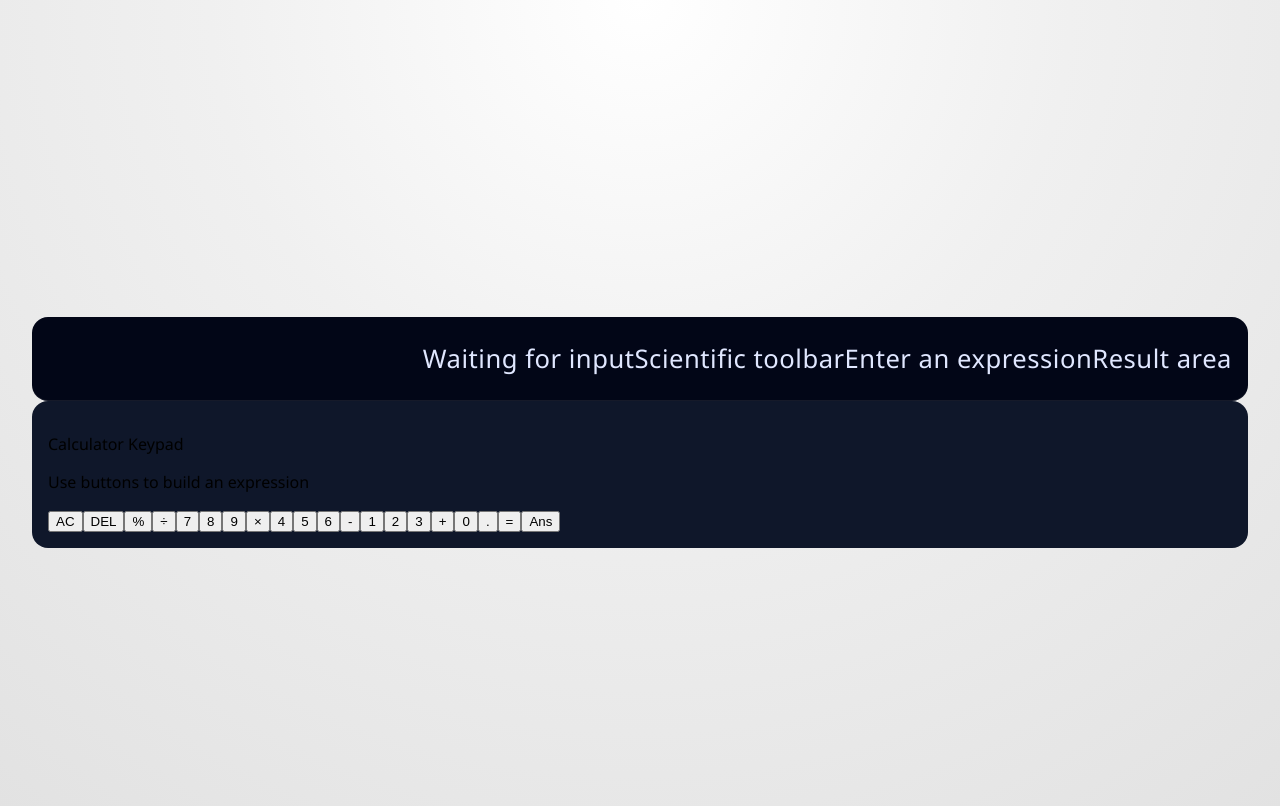
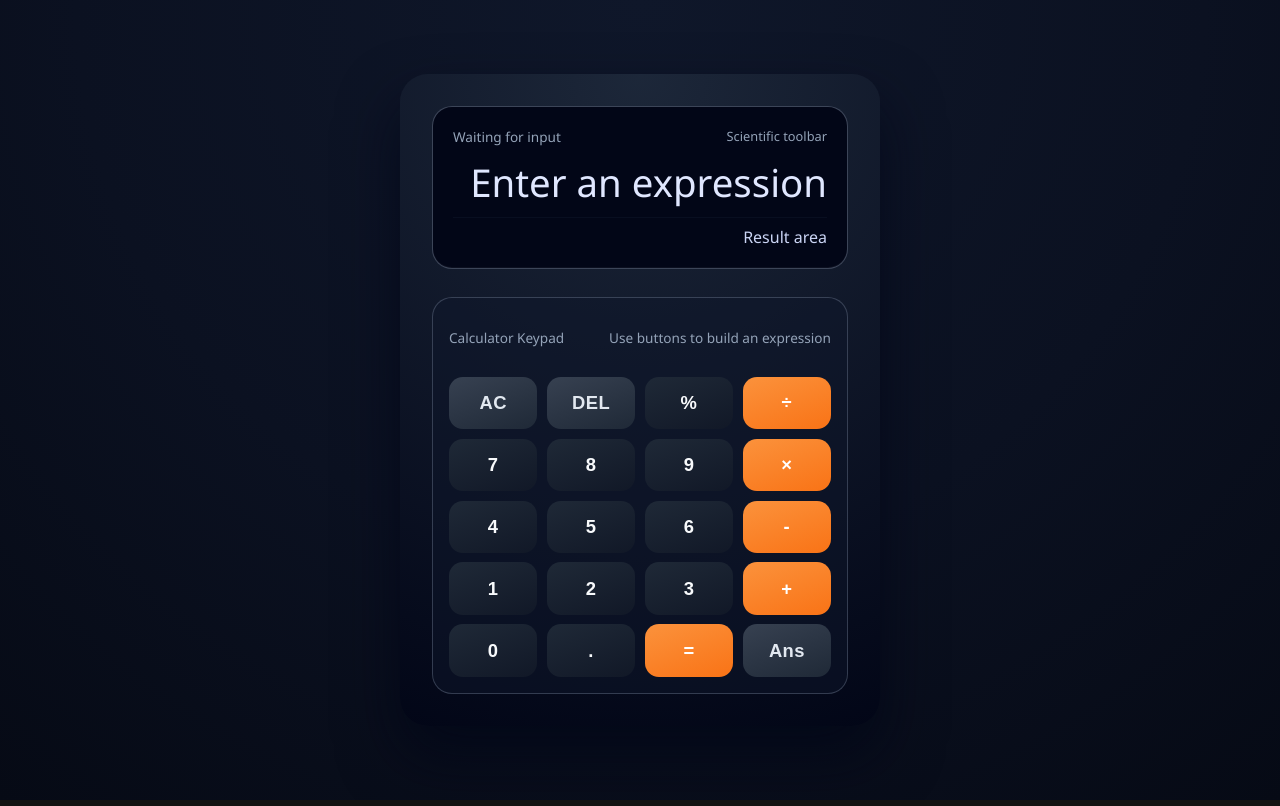
Before and after one commit to johnwick22012026-source/Calculator, a React (Vite) app: page / in a window 1280 px wide. Shown: the top 806 px of the page. Built offline with nearby package versions, Linux system fonts and the light colour scheme.

Commit message:
feat(CALC-22): Add placeholder UI regions for display and keypad — src/App.css

```diff
--- a/src/App.css
+++ b/src/App.css
@@ -1,131 +1,146 @@
 :root {
-  color-scheme: light dark;
+  color-scheme: dark;
+}
+
+* {
+  box-sizing: border-box;
 }
 
 body {
   margin: 0;
   font-family: 'Space Grotesk', 'Segoe UI', system-ui, sans-serif;
-  background: radial-gradient(circle at top, #ffffff 0%, #f0f0f0 40%, #e1e1e1 100%);
+  background: radial-gradient(circle at top, #0f172a 0%, #0b1121 55%, #060a15 100%);
   min-height: 100vh;
-  display: flex;
-  align-items: center;
-  justify-content: center;
-  padding: 2rem;
 }
 
 #root {
   width: 100%;
 }
 
-.calculator-container {
-  width: min(100%, 420px);
-  margin: 0 auto;
-  border: 1px solid rgba(15, 23, 42, 0.15);
-  border-radius: 24px;
-  padding: 1.25rem;
-  background: #0f172a;
-  box-shadow: 0 20px 45px rgba(15, 23, 42, 0.25);
+.calculator-shell {
+  min-height: 100vh;
+  display: flex;
+  align-items: center;
+  justify-content: center;
+  padding: 2rem 1rem;
+}
+
+.calculator-panel {
+  width: min(100%, 480px);
+  background: radial-gradient(circle at top, rgba(30, 41, 59, 0.9), #020617);
+  border-radius: 28px;
+  padding: 2rem;
+  box-shadow: 0 30px 60px rgba(2, 6, 23, 0.7);
   display: flex;
   flex-direction: column;
-  gap: 1.25rem;
+  gap: 1.75rem;
 }
 
 .calculator-display {
-  min-height: 3.75rem;
   background-color: #020617;
+  border: 1px solid rgba(148, 163, 184, 0.4);
+  border-radius: 20px;
+  padding: 1.25rem;
+  display: flex;
+  flex-direction: column;
+  gap: 0.6rem;
+  color: #e2e8f0;
+  box-shadow: inset 0 -1px 0 rgba(255, 255, 255, 0.04);
+}
+
+.display-header {
+  display: flex;
+  justify-content: space-between;
+  font-size: 0.85rem;
+  color: #94a3b8;
+}
+
+.display-subtle {
+  font-size: 0.8rem;
+}
+
+.display-expression {
+  font-size: clamp(1.5rem, 3vw, 2.4rem);
+  text-align: right;
+  min-height: 2.5rem;
+  word-wrap: break-word;
   color: #e0e7ff;
-  font-size: clamp(1.5rem, 2vw, 2.25rem);
-  display: flex;
-  align-items: center;
-  justify-content: flex-end;
-  padding: 0.75rem 1rem;
-  border-radius: 16px;
-  letter-spacing: 0.02em;
-  box-shadow: inset 0 -1px 0 rgba(255, 255, 255, 0.08);
-  word-break: break-all;
+}
+
+.display-result {
+  font-size: 1rem;
+  text-align: right;
+  color: #cbd5f5;
+  border-top: 1px solid rgba(15, 23, 42, 0.5);
+  padding-top: 0.5rem;
 }
 
 .calculator-keypad {
-  background-color: #0f172a;
-  border-radius: 16px;
+  background-color: rgba(15, 23, 42, 0.5);
+  border-radius: 20px;
   padding: 1rem;
   display: flex;
   flex-direction: column;
   gap: 1rem;
+  border: 1px solid rgba(148, 163, 184, 0.3);
 }
 
-.calculator-controls {
+.keypad-header {
   display: flex;
-  gap: 0.75rem;
+  justify-content: space-between;
+  align-items: center;
+  font-size: 0.85rem;
+  color: #94a3b8;
 }
 
-.calculator-action {
-  flex: 1;
-  padding: 0.65rem 0.5rem;
-  border: none;
-  border-radius: 12px;
-  background: linear-gradient(180deg, #334155, #1e293b);
-  color: #e2e8f0;
-  font-weight: 600;
-  letter-spacing: 0.05em;
-  cursor: pointer;
-  transition: transform 0.15s ease, background 0.15s ease;
+.keypad-grid {
+  display: grid;
+  grid-template-columns: repeat(4, minmax(0, 1fr));
+  gap: 0.6rem;
 }
 
-.calculator-action:active {
-  transform: scale(0.98);
+.keypad-button {
+  border: none;
+  border-radius: 14px;
+  padding: 0.95rem 0;
+  font-size: 1.15rem;
+  font-weight: 600;
+  letter-spacing: 0.02em;
+  cursor: default;
+  transition: transform 0.1s ease, background 0.15s ease;
 }
 
-.calculator-grid {
-  display: grid;
-  grid-template-columns: repeat(4, minmax(0, 1fr));
-  gap: 0.65rem;
+.keypad-button:focus-visible {
+  outline: 2px solid #38bdf8;
+  outline-offset: 2px;
 }
 
-.calculator-button {
-  border: none;
-  border-radius: 12px;
-  padding: 1rem 0.5rem;
-  font-size: 1.25rem;
-  font-weight: 600;
-  color: #e2e8f0;
-  background-color: #1e293b;
-  cursor: pointer;
-  transition: transform 0.1s ease, background-color 0.15s ease;
+.keypad-button--primary {
+  background: linear-gradient(160deg, #fb923c, #f97316);
+  color: white;
 }
 
-.calculator-button:hover,
-.calculator-button:focus-visible {
-  background-color: #4f46e5;
-  outline: none;
-  transform: translateY(-1px);
+.keypad-button--secondary {
+  background: linear-gradient(160deg, #374151, #1f2937);
+  color: #e2e8f0;
 }
 
-.calculator-button--operator {
-  background: linear-gradient(180deg, #ea580c, #f97316);
-}
-
-.calculator-button--operator:hover,
-.calculator-button--operator:focus-visible {
-  background: linear-gradient(180deg, #fb923c, #f97316);
+.keypad-button--tinted {
+  background: linear-gradient(160deg, #1f2937, #111827);
+  color: #f8fafc;
 }
 
 @media (max-width: 600px) {
-  body {
-    padding: 1rem;
+  .calculator-panel {
+    padding: 1.5rem;
   }
 
-  .calculator-container {
-    border-radius: 20px;
-    padding: 1rem;
-  }
-
-  .calculator-grid {
+  .keypad-grid {
     gap: 0.5rem;
   }
 
-  .calculator-button {
-    font-size: 1.1rem;
-    padding: 0.9rem 0.5rem;
+  .keypad-button {
+    font-size: 1rem;
+    padding: 0.8rem 0;
   }
 }
```
